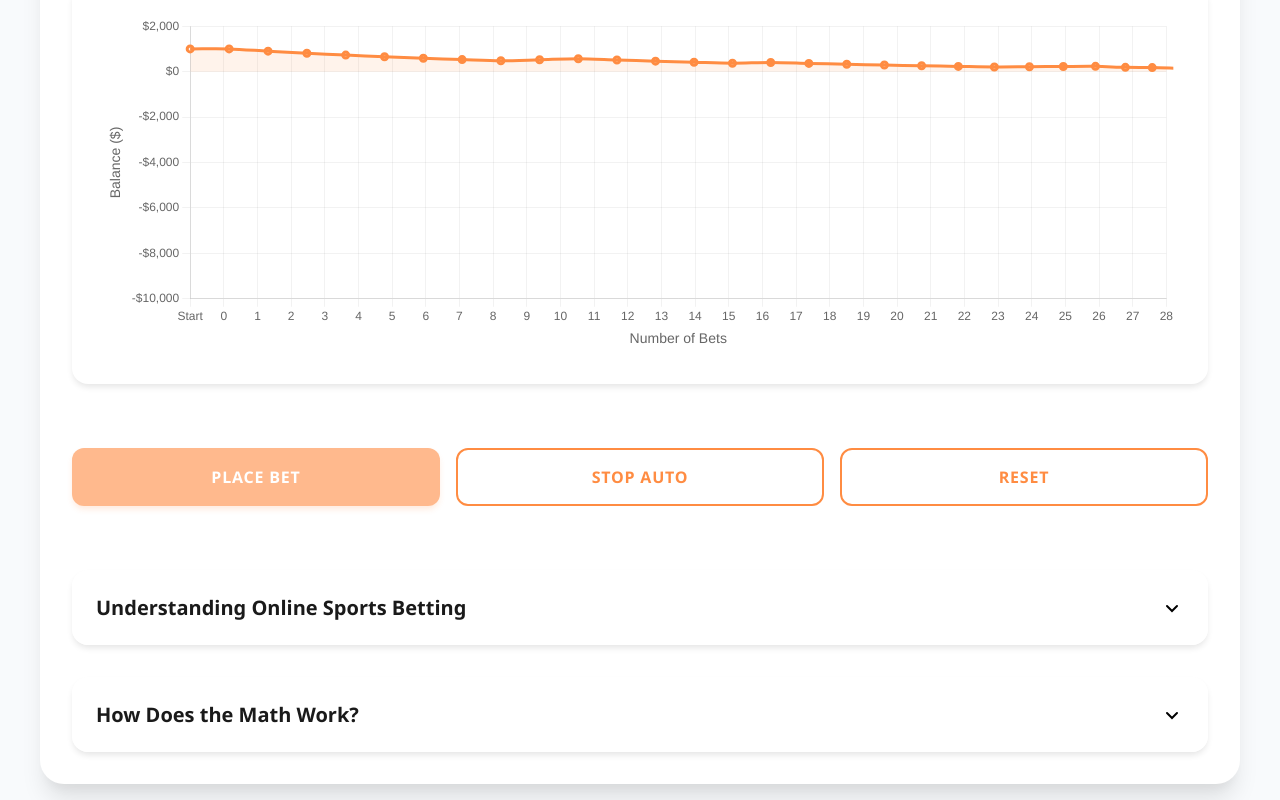
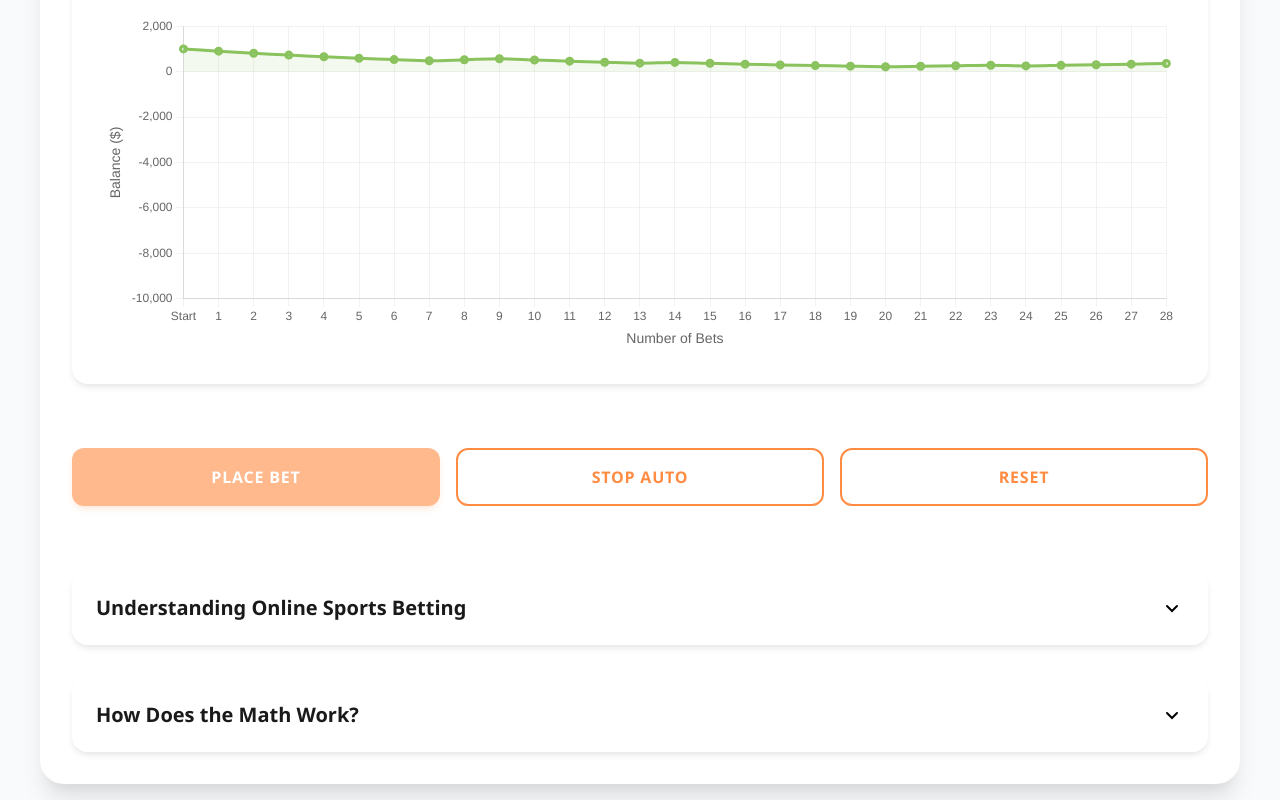
Before and after one commit to finmango/betting, a plain HTML site: page index.html in a window 1280 px wide. Both pictures are taken after a click on the button "AUTO PLAY". Shown: the part 868-1668 px from the top of the page. Drawn offline with nearby package versions, Linux system fonts and the light colour scheme.

Commit message:
Update index.html

```diff
--- a/index.html
+++ b/index.html
@@ -547,8 +547,23 @@
                 datasets: [{
                     label: 'Balance',
                     data: [1000],
-                    borderColor: '#FF8C42',
-                    backgroundColor: 'rgba(255, 140, 66, 0.1)',
+                    borderColor: function(context) {
+                        const value = context.raw;
+                        return value < 0 ? '#FF4242' : '#8AC25E';
+                    },
+                    backgroundColor: function(context) {
+                        const value = context.raw;
+                        return value < 0 ? 'rgba(255, 66, 66, 0.1)' : 'rgba(138, 194, 94, 0.1)';
+                    },
+                    segment: {
+                        borderColor: function(context) {
+                            const prev = context.p0.parsed.y;
+                            const next = context.p1.parsed.y;
+                            if (prev < 0 && next < 0) return '#FF4242';
+                            if (prev >= 0 && next >= 0) return '#8AC25E';
+                            return createGradient(ctx, prev < 0);
+                        }
+                    },
                     tension: 0.3,
                     borderWidth: 3,
                     fill: true
@@ -579,7 +594,7 @@
                         },
                         ticks: {
                             callback: function(value) {
-                                return value < 0 ? `-$${Math.abs(value).toLocaleString()}` : `$${value.toLocaleString()}`;
+                                return value < 0 ? `-${Math.abs(value).toLocaleString()}` : `${value.toLocaleString()}`;
                             }
                         }
                     },
@@ -596,9 +611,24 @@
                             }
                         }
                     }
+                },
+                animation: {
+                    duration: 0 // Disable animations for smoother updates
                 }
             }
         });
+
+        function createGradient(ctx, startNegative) {
+            const gradient = ctx.createLinearGradient(0, 0, 0, 300);
+            if (startNegative) {
+                gradient.addColorStop(0, '#FF4242');
+                gradient.addColorStop(1, '#8AC25E');
+            } else {
+                gradient.addColorStop(0, '#8AC25E');
+                gradient.addColorStop(1, '#FF4242');
+            }
+            return gradient;
+        }
 
         // UI update functions
         function updateSliderBackground(slider) {
@@ -607,62 +637,60 @@
         }
 
         function updateDisplay() {
-            const balanceText = balance < 0 ? `-$${Math.abs(Math.round(balance)).toLocaleString()}` : `$${Math.round(balance).toLocaleString()}`;
+            const balanceText = balance < 0 ? `-${Math.abs(Math.round(balance)).toLocaleString()}` : `${Math.round(balance).toLocaleString()}`;
             document.getElementById('balance').textContent = balanceText;
 
             document.getElementById('balance').className =
                 'stat-value ' + (balance >= 0 ? 'positive-balance' : 'negative-balance');
 
-            document.getElementById('wagered').textContent = `$${Math.round(totalWagered).toLocaleString()}`;
+            document.getElementById('wagered').textContent = `${Math.round(totalWagered).toLocaleString()}`;
             document.getElementById('bets').textContent = betsPlaced.toString();
 
-            balanceChart.data.labels.push(betsPlaced);
-            balanceChart.data.datasets[0].data.push(balance);
-            balanceChart.update();
+            // Update chart with new data point
+            if (betsPlaced > 0) {
+                if (balanceChart.data.labels.length > betsPlaced) {
+                    balanceChart.data.labels = balanceChart.data.labels.slice(0, betsPlaced + 1);
+                    balanceChart.data.datasets[0].data = balanceChart.data.datasets[0].data.slice(0, betsPlaced + 1);
+                }
+                balanceChart.data.labels[betsPlaced] = betsPlaced;
+                balanceChart.data.datasets[0].data[betsPlaced] = balance;
+                balanceChart.update();
+            }
 
             const betDisabled = balance <= DEBT_LIMIT;
             document.getElementById('placeBetButton').disabled = betDisabled || isSimulating;
-            if (betDisabled) {
-                document.getElementById('autoPlayButton').textContent = 'Auto Play';
+            if (betDisabled && autoPlayInterval) {
+                stopAutoPlay();
             }
         }
 
         function calculateBetAmount() {
-            // Always use the current bet percentage, even with negative balance
             const baseAmount = Math.abs(balance * (betPercentSlider.value / 100));
-
-            // Apply chase factor if previous bet was a loss
             const chaseFactor = lastBetLoss > 0 ? (chaseFactorSlider.value / 100) : 1;
-
-            // Calculate final bet amount
             let betAmount = baseAmount * chaseFactor;
 
-            // Only limit bets when we hit the debt limit
             if (balance - betAmount < DEBT_LIMIT) {
                 betAmount = Math.abs(DEBT_LIMIT - balance);
             }
 
-            return betAmount;
+            return Math.max(1, Math.round(betAmount * 100) / 100);
         }
 
         function placeBet() {
-            const betAmount = calculateBetAmount();
-
-            // Only stop if we've hit the absolute debt limit
             if (balance <= DEBT_LIMIT) {
                 stopAutoPlay();
                 alert("You've hit your credit limit of -$10,000. No more bets allowed.");
                 return;
             }
 
-            const winProbability = 0.477;
-            const randomValue = Math.random();
-            const won = randomValue < winProbability;
+            const betAmount = calculateBetAmount();
+            const winProbability = 0.477; // True probability considering house edge
+            const won = Math.random() < winProbability;
 
             totalWagered += betAmount;
 
             if (won) {
-                balance += (betAmount * 0.91);
+                balance += (betAmount * 0.91); // Standard -110 odds payout
                 lastBetLoss = 0;
             } else {
                 balance -= betAmount;
@@ -734,7 +762,7 @@
         // Initialize sliders
         function initializeSliders() {
             depositSlider.addEventListener('input', function() {
-                document.getElementById('depositValue').textContent = `$${this.value}`;
+                document.getElementById('depositValue').textContent = `${this.value}`;
                 updateSliderBackground(this);
             });
 
```
